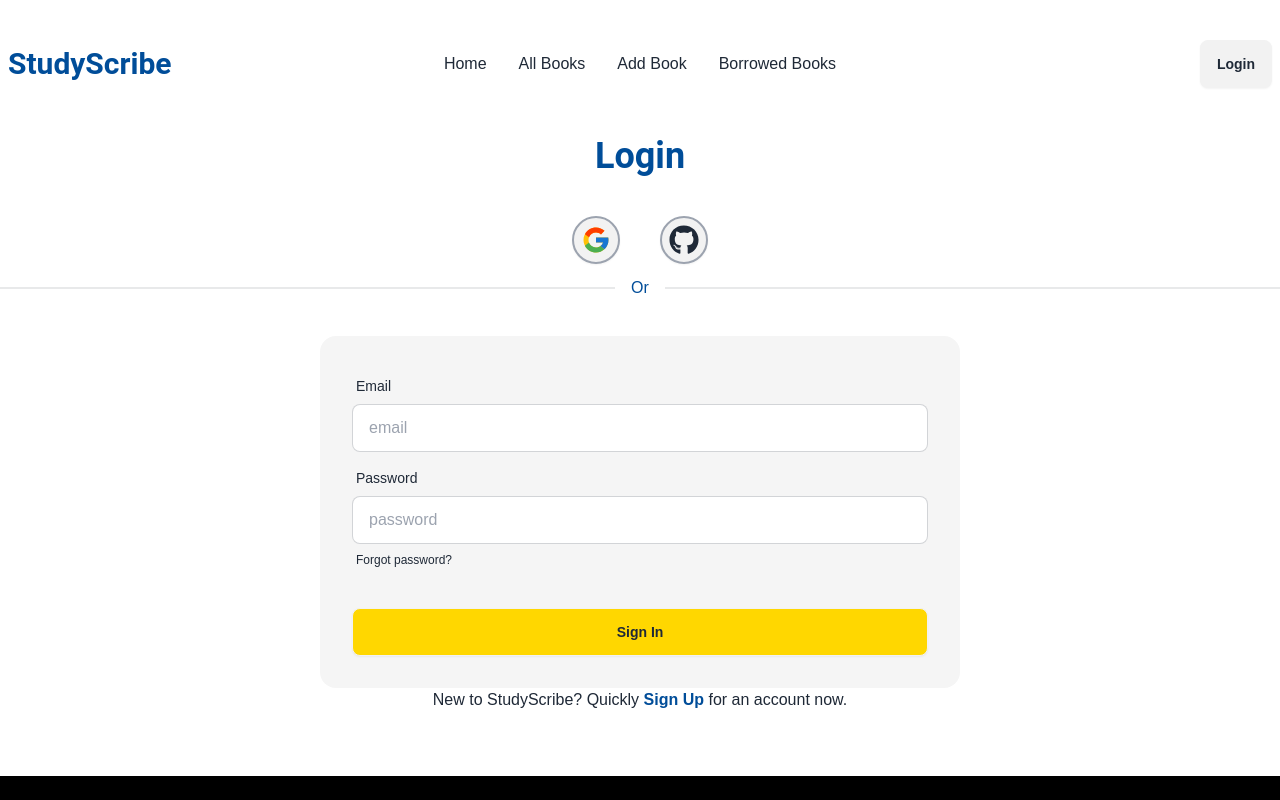
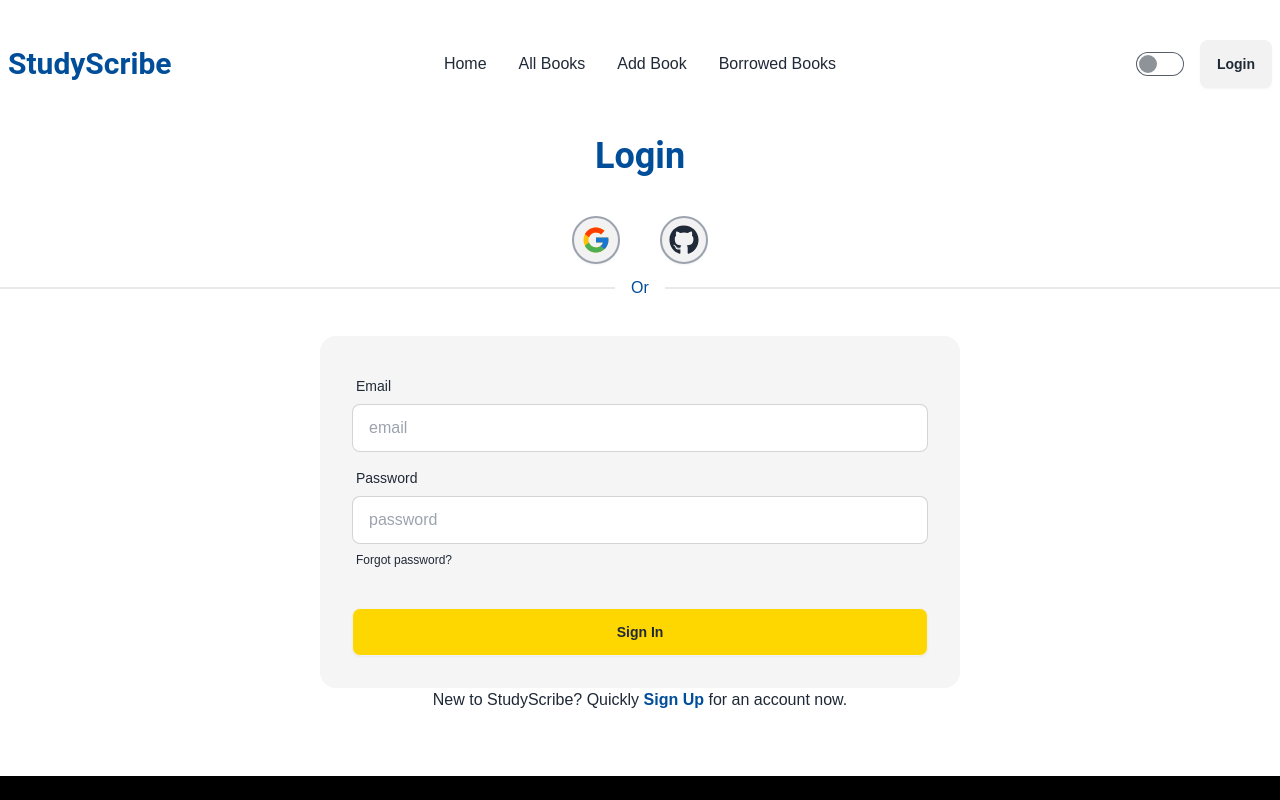
Before and after one commit to alaminkazi12/StudyScribe-client, a React (Vite) app: page /login in a window 1280 px wide. Shown: the top 800 px of the page. Built offline with nearby package versions, Linux system fonts and the light colour scheme; no server answers.

Commit message:
added theme button

```diff
--- a/src/components/Navbar/Nabvar.jsx
+++ b/src/components/Navbar/Nabvar.jsx
@@ -1,11 +1,34 @@
 import { Link, NavLink } from "react-router-dom";
 import { TiThMenu } from "react-icons/ti";
 import { AuthContext } from "../../context/AuthProvider";
-import { useContext } from "react";
+import { useContext, useEffect, useState } from "react";
 import { Tooltip } from "react-tooltip";
 
 const Nabvar = () => {
   const { user, logOut } = useContext(AuthContext);
+
+  const [isDark, setIsDark] = useState(() => {
+    // Check if the theme preference is saved in localStorage
+    const savedTheme = localStorage.getItem("theme");
+    // If saved theme is "dark", return true, otherwise return false
+    return savedTheme === "dark";
+  });
+
+  useEffect(() => {
+    // Set the data-theme attribute based on the initial state
+    const htmlElement = document.querySelector("html");
+    htmlElement.setAttribute("data-theme", isDark ? "dark" : "light");
+  }, [isDark]);
+
+  const toogleDarkMode = () => {
+    const htmlElement = document.querySelector("html");
+    // const checkbox = document.querySelector(".toggle");
+    const newIsDark = !isDark;
+    setIsDark(newIsDark);
+    htmlElement.setAttribute("data-theme", newIsDark ? "dark" : "light");
+    // Save the selected mode in localStorage
+    localStorage.setItem("theme", newIsDark ? "dark" : "light");
+  };
 
   const handleLogout = () => [
     logOut()
@@ -87,12 +110,12 @@
         <ul className="flex gap-8">{links1}</ul>
       </div>
       <div className="navbar-end">
-        {/* <input
+        <input
           onChange={toogleDarkMode}
           type="checkbox"
           className="toggle mr-4"
           checked={isDark} // Added checked attribute based on isDark state
-        /> */}
+        />
 
         {user ? (
           <div className="dropdown dropdown-end">
```
